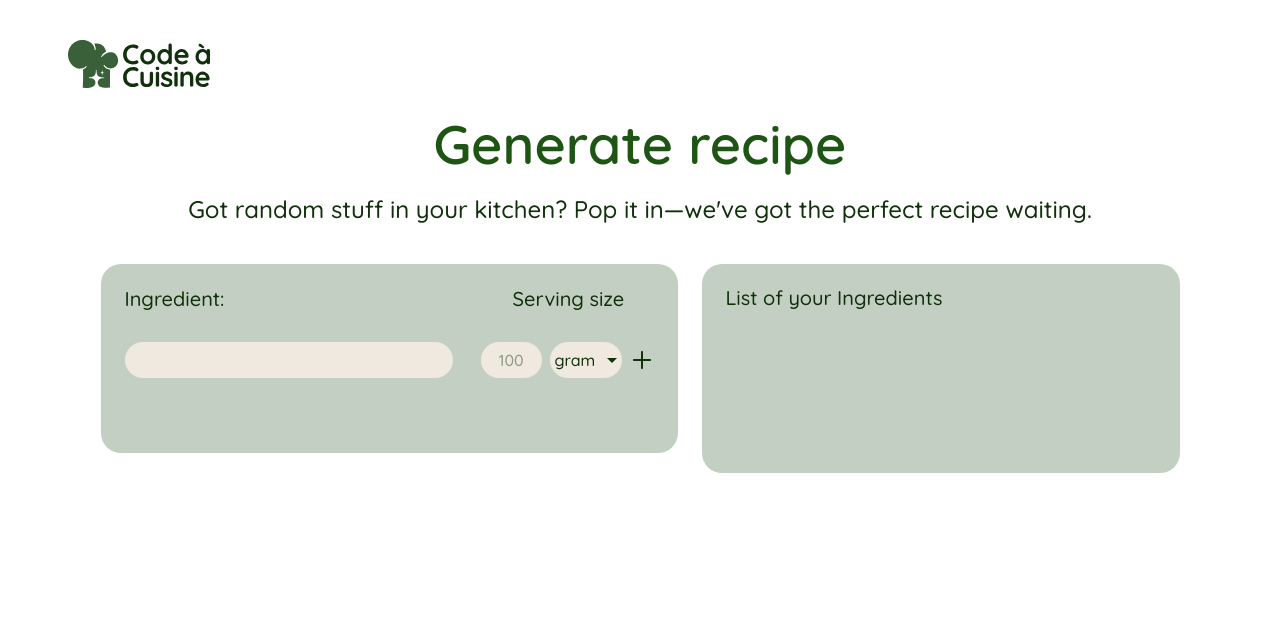
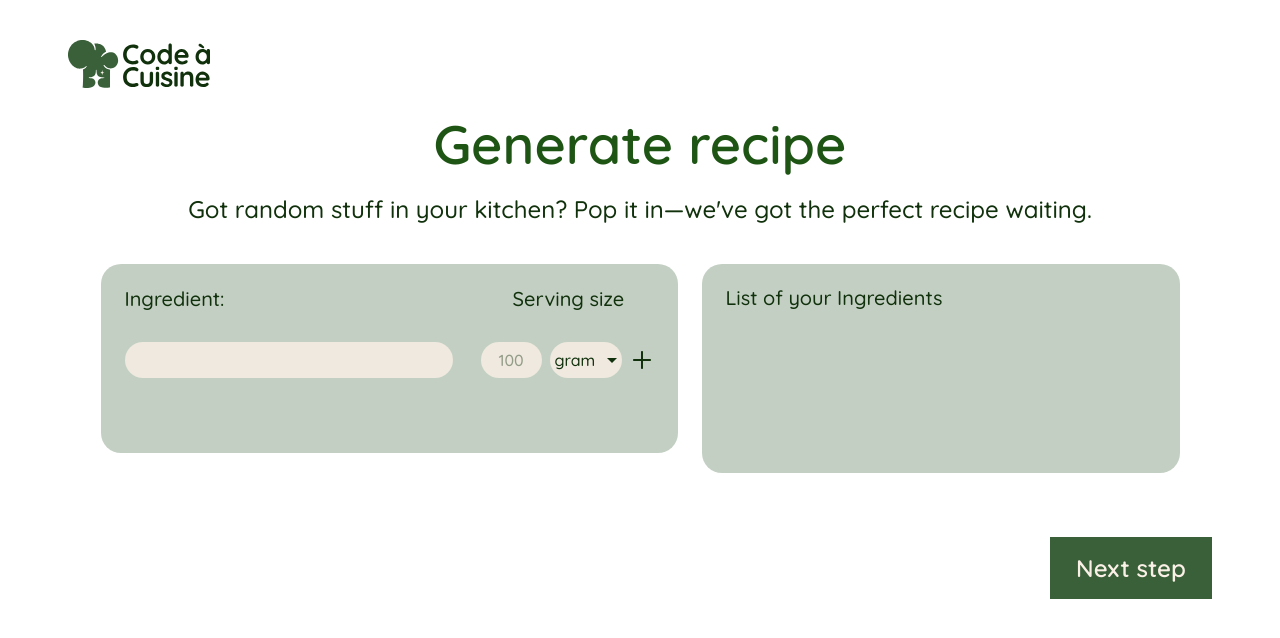
Before and after one commit to FatihYalcin42/code-cuisine, an Angular app: page /generate-recipe in a window 1280 px wide. Shown: the top 638 px of the page. Built offline with nearby package versions, Linux system fonts and the light colour scheme.

Commit message:
feat: add next step button below generate panels

```diff
--- a/src/app/pages/generate-recipe-page/generate-recipe-page.html
+++ b/src/app/pages/generate-recipe-page/generate-recipe-page.html
@@ -149,4 +149,8 @@
       }
     </section>
   </div>
+
+  <div class="generate-actions">
+    <button class="next-step-button" type="button">Next step</button>
+  </div>
 </main>
--- a/src/app/pages/generate-recipe-page/generate-recipe-page.scss
+++ b/src/app/pages/generate-recipe-page/generate-recipe-page.scss
@@ -88,6 +88,33 @@
   justify-content: center;
   align-items: start;
   gap: 24px;
+}
+
+.generate-actions {
+  display: flex;
+  justify-content: flex-end;
+  margin-top: 64px;
+}
+
+.next-step-button {
+  display: inline-flex;
+  align-items: center;
+  justify-content: center;
+  width: 162px;
+  height: 62px;
+  padding: 16px 26px;
+  gap: 10px;
+  border: 0;
+  background: #396039;
+  color: #faf0e6;
+  font-family: 'Quicksand', sans-serif;
+  font-size: 24px;
+  font-style: normal;
+  font-weight: 600;
+  letter-spacing: 0;
+  line-height: 1;
+  text-align: center;
+  cursor: pointer;
 }
 
 .ingredient-panel,
@@ -480,6 +507,10 @@
     grid-template-columns: 1fr;
   }
 
+  .generate-actions {
+    margin-top: 32px;
+  }
+
   .ingredient-panel,
   .ingredient-list-panel {
     width: 100%;
```
